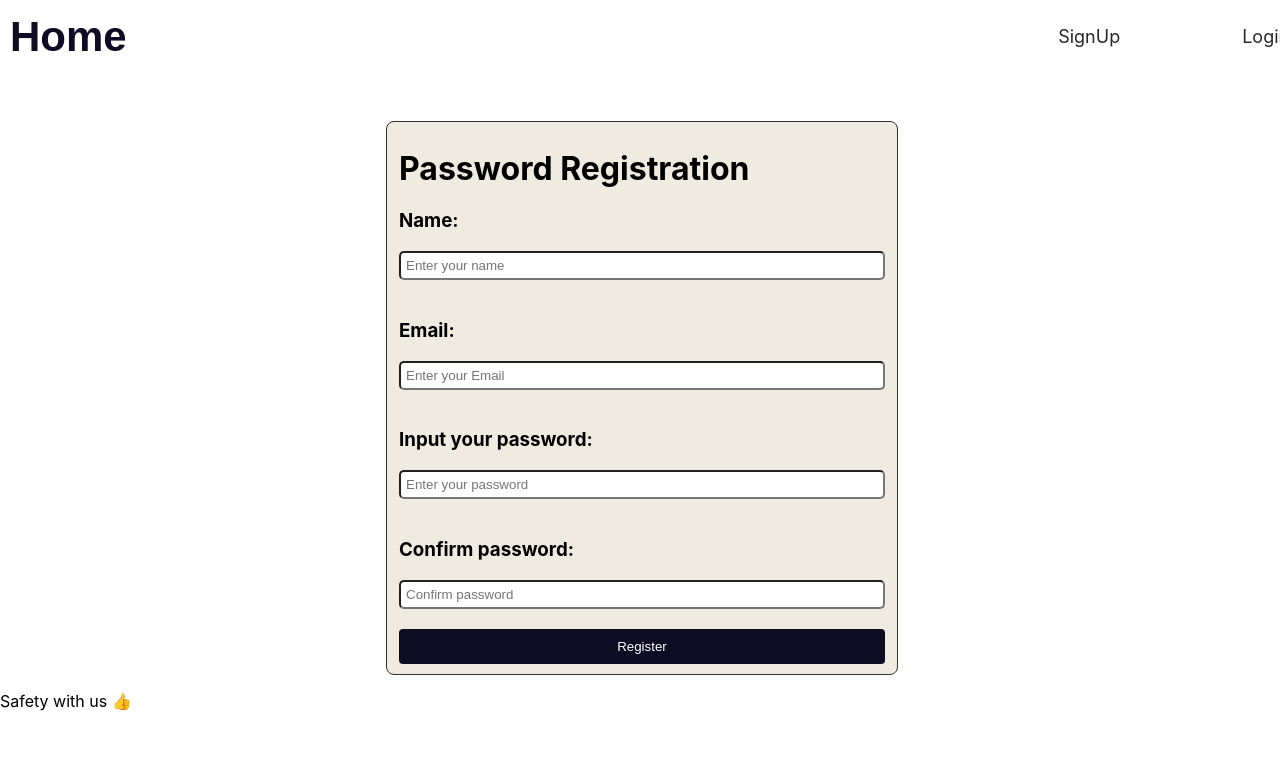
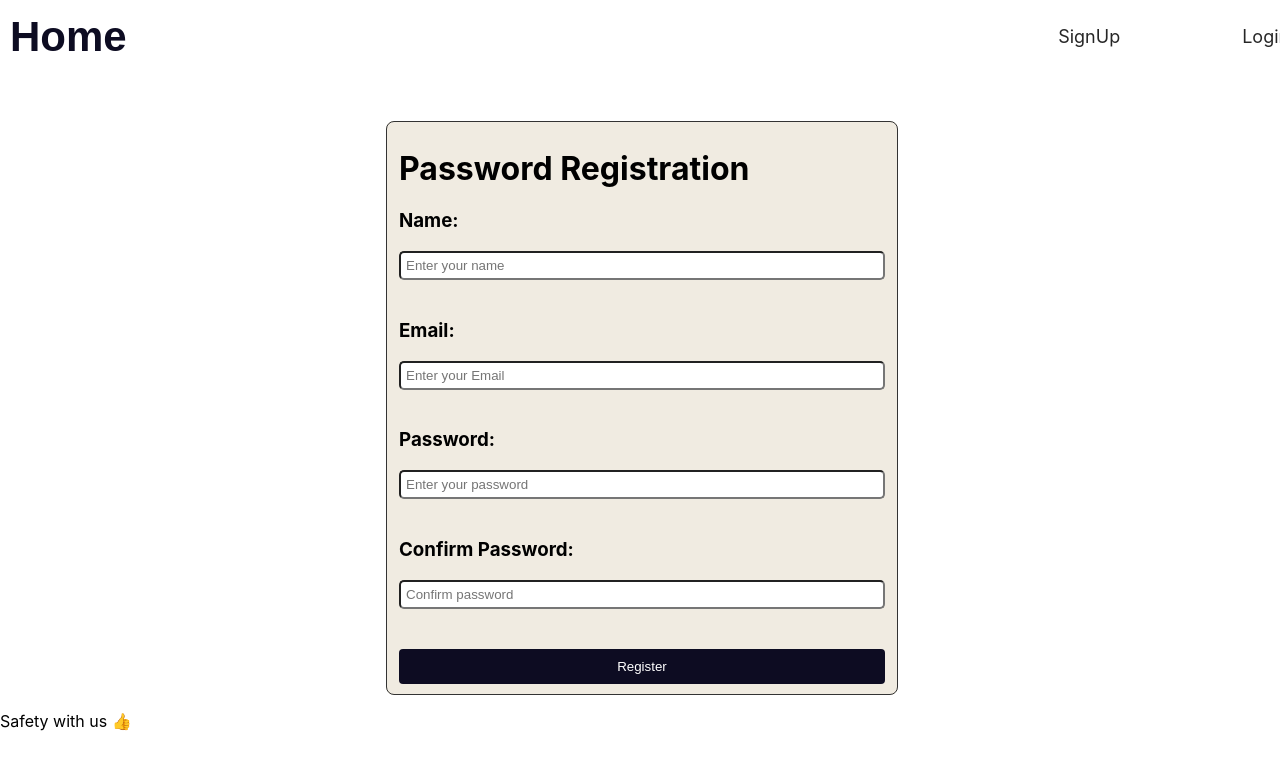
Before and after one commit to Fay-chebby/password-manager, a React (Create React App) app in the folder password/: page /SignUp in a window 1280 px wide. Shown: the top 770 px of the page. Built offline with nearby package versions, Linux system fonts and the light colour scheme; no server answers.

Commit message:
Password Manager App

```diff
--- a/password/package.json
+++ b/password/package.json
@@ -6,7 +6,7 @@
     "@testing-library/jest-dom": "^5.17.0",
     "@testing-library/react": "^13.4.0",
     "@testing-library/user-event": "^13.5.0",
-    "axios": "^1.6.7",
+    "axios": "^1.6.8",
     "react": "^18.2.0",
     "react-data-table-component": "^7.6.2",
     "react-dom": "^18.2.0",
--- a/password/src/Components/Footer.jsx
+++ b/password/src/Components/Footer.jsx
@@ -1,4 +1,6 @@
 import React from "react";
+import UserService from "../Services/UserService";
+
 export const Footer=()=>{
     return(
         <div className="footer">
--- a/password/src/Components/Pages/Login.jsx
+++ b/password/src/Components/Pages/Login.jsx
@@ -1,20 +1,78 @@
-import './Login.css'
-export const Login = () => {
-    return(
+import React, { Component } from 'react';
+import './Login.css';
+import UserService from '../../Services/UserService';
 
+class Login extends Component {
+    constructor(props) {
+        super(props);
+        this.state = {
+            username: '',
+            password: '',
+            error: ''
+        };
+    }
+
+    handleChange = (e) => {
+        this.setState({
+            [e.target.name]: e.target.value,
+            error: ''
+        });
+    };
+
+    handleSubmit = (e) => {
+        e.preventDefault();
+        const { username, password } = this.state;
+        // Send login credentials to the backend
+        UserService.login(username, password)
+            .then((response) => {
+                // Handle successful login
+                console.log(response.data); // You might want to do something with the response
+                // Redirect or do something else upon successful login
+            })
+            .catch((error) => {
+                // Handle login failure
+                console.error('Login failed:', error);
+                this.setState({ error: 'Invalid username or password' });
+            });
+    };
+
+    render() {
+        const { username, password, error } = this.state;
+        return (
             <div className='sign'>
                 <fieldset>
-                <form action="" target="_blank">
-                <h1>Login </h1>
-                <label htmlFor="name"><h3 >Username:</h3></label>
-                <input type="text" placeholder="Enter your name"/><br/>
-                <label htmlFor="password">
-                    <h3 >Password:</h3>
+                    <form onSubmit={this.handleSubmit}>
+                        <h1>Login</h1>
+                        <label htmlFor='username'>
+                            <h3>Username:</h3>
                         </label>
-                <input type="text" placeholder="Enter your password"/><br/><br/>
-                <button type="submit">Login</button>
+                        <input
+                            type='text'
+                            name='username'
+                            value={username}
+                            onChange={this.handleChange}
+                            placeholder='Enter your name'
+                        />
+                        <br />
+                        <label htmlFor='password'>
+                            <h3>Password:</h3>
+                        </label>
+                        <input
+                            type='password'
+                            name='password'
+                            value={password}
+                            onChange={this.handleChange}
+                            placeholder='Enter your password'
+                        />
+                        <br />
+                        {error && <p className='error'>{error}</p>}
+                        <br />
+                        <button type='submit'>Login</button>
                     </form>
                 </fieldset>
             </div>
-    )
+        );
     }
+}
+
+export default Login;
--- a/password/src/Components/Pages/Password.jsx
+++ b/password/src/Components/Pages/Password.jsx
@@ -1,7 +1,8 @@
-import React, { useState } from "react";
-import passwordImage from "../../Assets/pics/password.jpg";
+import React, { useState, useEffect } from "react";
+
 import "./Password.css";
 import DataTable from "react-data-table-component";
+import axios from "axios";
 
 export const Password = () => {
     const columns = [
@@ -21,6 +22,16 @@ export const Password = () => {
             sortable: true,
         },
         {
+            name: "Account",
+            selector: (row) => row.account,
+            sortable: true,
+        },
+        {
+            name: "UserName",
+            selector: (row) => row.userName,
+            sortable: true,
+        },
+        {
             name: "Password",
             selector: (row) => row.password,
             sortable: true,
@@ -28,13 +39,25 @@ export const Password = () => {
     ];
 
     const [records, setRecords] = useState([]);
+    const [searchTerm, setSearchTerm] = useState('');
+
+    useEffect(() => {
+        fetchRecords();
+    }, []);
+
+    const fetchRecords = () => {
+        // Fetch records from the backend
+        axios.get('/api/passwords')
+            .then(response => {
+                setRecords(response.data);
+            })
+            .catch(error => {
+                console.error('Error fetching records:', error);
+            });
+    };
 
     const handleFilter = (event) => {
-
-        const newData = records.filter((row) => {
-            return row.constructor.toLowerCase().includes(event.target.value.toLowerCase());
-        });
-        setRecords(newData);
+        setSearchTerm(event.target.value);
     };
 
     const handleSubmit = (event) => {
@@ -45,18 +68,25 @@ export const Password = () => {
             date: formData.get("date"),
             note: formData.get("note"),
             email: formData.get("email"),
+            account: formData.get("account"),
+            userName: formData.get("userName"),
             password: formData.get("password"),
         };
 
-        setRecords([...records, newRecord]);
-
-        event.target.reset();
+        // Send new record to the backend
+        axios.post('/api/passwords', newRecord)
+            .then(response => {
+                setRecords([...records, response.data]);
+                event.target.reset();
+            })
+            .catch(error => {
+                console.error('Error adding record:', error);
+            });
     };
 
     return (
         <div>
             <div className="container">
-
                 <div className="sign__container">
                     <fieldset>
                         <form onSubmit={handleSubmit}>
@@ -79,12 +109,12 @@ export const Password = () => {
                             <label htmlFor="account">
                                 <h3>Account:</h3>
                             </label>
-                            <input type="account" name="account" placeholder="Enter your account" required/>
+                            <input type="text" name="account" placeholder="Enter your account" required/>
                             <br/>
                             <label htmlFor="userName">
-                                <h3>UseName:</h3>
+                                <h3>UserName:</h3>
                             </label>
-                            <input type="userName" name="UserName" placeholder="userName" required/>
+                            <input type="text" name="userName" placeholder="userName" required/>
                             <br/>
                             <label htmlFor="password">
                                 <h3>Password:</h3>
@@ -102,7 +132,12 @@ export const Password = () => {
                 <div className="text-end">
                     <input type="text" onChange={handleFilter} placeholder="Search"/>
                 </div>
-                <DataTable columns={columns} data={records} selectableRows fixedHeader pagination />
+                <DataTable columns={columns} data={records.filter(record =>
+                    record.note.toLowerCase().includes(searchTerm.toLowerCase()) ||
+                    record.email.toLowerCase().includes(searchTerm.toLowerCase()) ||
+                    record.account.toLowerCase().includes(searchTerm.toLowerCase()) ||
+                    record.userName.toLowerCase().includes(searchTerm.toLowerCase())
+                )} selectableRows fixedHeader pagination />
             </div>
         </div>
     );
--- a/password/src/Components/Pages/SignUp.jsx
+++ b/password/src/Components/Pages/SignUp.jsx
@@ -1,30 +1,111 @@
-import './SignUp.css'
-export const SignUp = () => {
-    return(
-        <div class="sign__container">
-            <fieldset>
-                <form action="" target="_blank">
-                    <h1>Password Registration </h1>
-                    <label htmlFor="name"><h3>Name:</h3></label>
-                    <input type="text" placeholder="Enter your name" required/><br/><br/>
-                    <label htmlFor="email"><h3 >Email:</h3></label>
-                    <input type="text" placeholder="Enter your Email" required/><br/><br/>
+import React, { Component } from 'react';
+import './SignUp.css';
+import UserService from '../../Services/UserService';
 
+class SignUp extends Component {
+    constructor(props) {
+        super(props);
+        this.state = {
+            name: '',
+            email: '',
+            password: '',
+            confirmPassword: '',
+            error: ''
+        };
+    }
 
-                    <label htmlFor="password"
-                    ><h3 >Input your password:</h3></label
-                    >
-                    <input type="text" placeholder="Enter your password"/><br/><br/>
-                    <label htmlFor="password">
-                        <h3 >Confirm password:</h3></label
-                    >
-                    <input type="text" placeholder="Confirm password"/><br/><br/>
+    handleChange = (e) => {
+        this.setState({
+            [e.target.name]: e.target.value,
+            error: ''
+        });
+    };
 
+    handleSubmit = (e) => {
+        e.preventDefault();
+        const { name, email, password, confirmPassword } = this.state;
+        // Ensure password and confirm password match
+        if (password !== confirmPassword) {
+            this.setState({ error: 'Passwords do not match' });
+            return;
+        }
+        // Send registration data to the backend
+        UserService.signup(name, email, password)
+            .then((response) => {
+                // Handle successful registration
+                console.log(response.data); // You might want to do something with the response
+                // Redirect or do something else upon successful registration
+            })
+            .catch((error) => {
+                // Handle registration failure
+                console.error('Registration failed:', error);
+                this.setState({ error: 'Registration failed. Please try again.' });
+            });
+    };
 
-                    <button type="submit">Register</button>
+    render() {
+        const { name, email, password, confirmPassword, error } = this.state;
+        return (
+            <div className='sign__container'>
+                <fieldset>
+                    <form onSubmit={this.handleSubmit}>
+                        <h1>Password Registration</h1>
+                        <label htmlFor='name'>
+                            <h3>Name:</h3>
+                        </label>
+                        <input
+                            type='text'
+                            name='name'
+                            value={name}
+                            onChange={this.handleChange}
+                            placeholder='Enter your name'
+                            required
+                        />
+                        <br /><br />
+                        <label htmlFor='email'>
+                            <h3>Email:</h3>
+                        </label>
+                        <input
+                            type='email'
+                            name='email'
+                            value={email}
+                            onChange={this.handleChange}
+                            placeholder='Enter your Email'
+                            required
+                        />
+                        <br /><br />
+                        <label htmlFor='password'>
+                            <h3>Password:</h3>
+                        </label>
+                        <input
+                            type='password'
+                            name='password'
+                            value={password}
+                            onChange={this.handleChange}
+                            placeholder='Enter your password'
+                            required
+                        />
+                        <br /><br />
+                        <label htmlFor='confirmPassword'>
+                            <h3>Confirm Password:</h3>
+                        </label>
+                        <input
+                            type='password'
+                            name='confirmPassword'
+                            value={confirmPassword}
+                            onChange={this.handleChange}
+                            placeholder='Confirm password'
+                            required
+                        />
+                        <br /><br />
+                        {error && <p className='error'>{error}</p>}
+                        <br />
+                        <button type='submit'>Register</button>
+                    </form>
+                </fieldset>
+            </div>
+        );
+    }
+}
 
-                </form>
-            </fieldset>
-        </div>
-    )
-}
+export default SignUp;
--- /dev/null
+++ b/password/src/Services/UserService.js
@@ -0,0 +1,21 @@
+import axios from "axios";
+
+const USERS_REST_API_URL = 'http://localhost:8080/api/v0/';
+
+class UserService {
+    getUsers() {
+        return axios.get(USERS_REST_API_URL);
+    }
+
+    signup(userData) {
+        return axios.post(`${USERS_REST_API_URL}signup`, userData);
+    }
+
+    login(username, password) {
+        return axios.post(`${USERS_REST_API_URL}login`, { username, password });
+    }
+
+    // Add more methods as needed, such as updateUser, deleteUser, etc.
+}
+
+export default new UserService();
```
Also changed, not shown: password/src/App.js (+18 -23 lines), 1 other file (tests, documents, lock files or other folders). Lines whose indentation alone changed are shown as unchanged.
